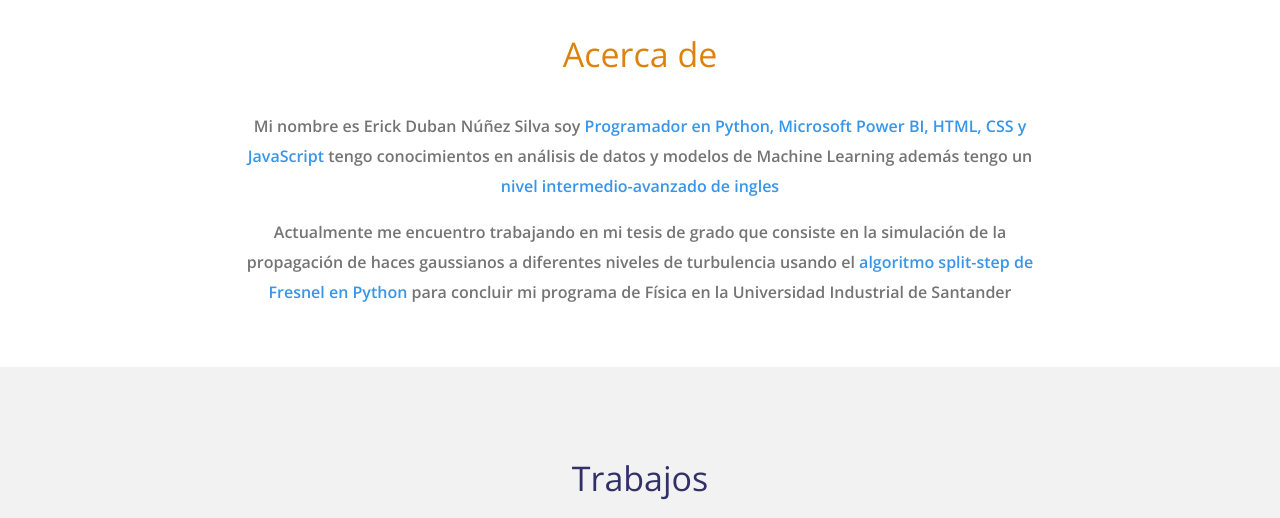
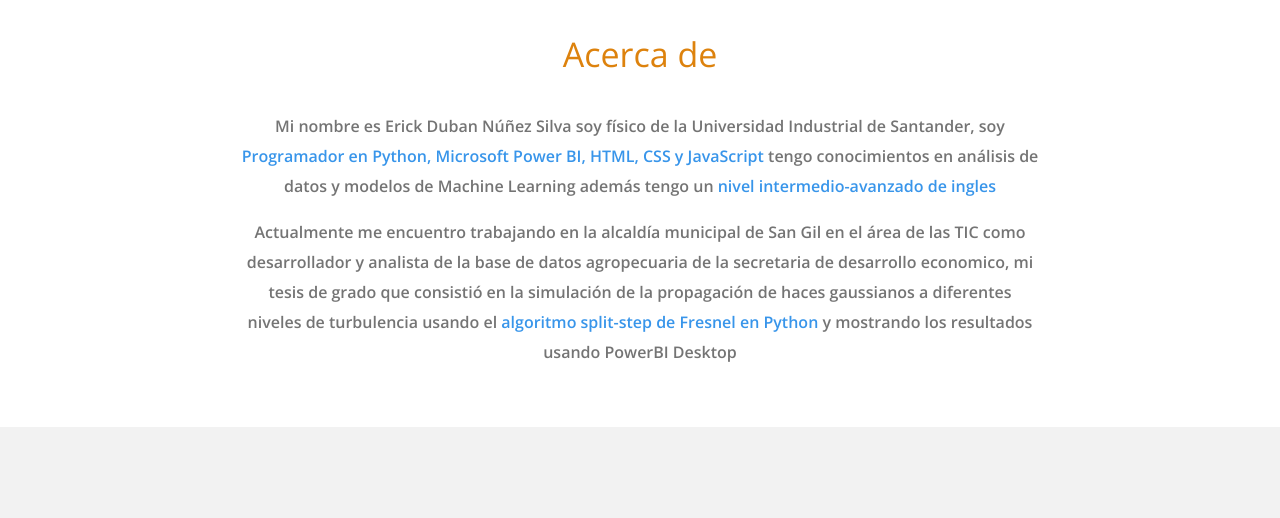
Before and after one commit to erickericki/MyPortfolio, a plain HTML site: page index.html in a window 1280 px wide. Shown: the part 671-1189 px from the top of the page. Drawn offline with nearby package versions, Linux system fonts and the light colour scheme.

Commit message:
Update index.html

```diff
--- a/index.html
+++ b/index.html
@@ -36,8 +36,8 @@
                 </div>
                 <div class="texto">
                     <h3 class="titulo">Acerca de</h3>
-                    <p> Mi nombre es Erick Duban Núñez Silva soy <span class="bold">Programador en Python, Microsoft Power BI, HTML, CSS y JavaScript </span> tengo conocimientos en análisis de datos y modelos de Machine Learning además tengo un <span class="bold">nivel intermedio-avanzado de ingles</span></p>
-                    <p>Actualmente me encuentro trabajando en mi tesis de grado que consiste en la simulación de la propagación de haces gaussianos a diferentes niveles de turbulencia usando el <span class="bold">algoritmo split-step de Fresnel en Python</span> para concluir mi programa de Física en la Universidad Industrial de Santander</p>
+                    <p> Mi nombre es Erick Duban Núñez Silva soy físico de la Universidad Industrial de Santander, soy <span class="bold">Programador en Python, Microsoft Power BI, HTML, CSS y JavaScript </span> tengo conocimientos en análisis de datos y modelos de Machine Learning además tengo un <span class="bold">nivel intermedio-avanzado de ingles</span></p>
+                    <p>Actualmente me encuentro trabajando en la alcaldía municipal de San Gil en el área de las TIC como desarrollador y analista de la base de datos agropecuaria de la secretaria de desarrollo economico, mi tesis de grado que consistió en la simulación de la propagación de haces gaussianos a diferentes niveles de turbulencia usando el <span class="bold">algoritmo split-step de Fresnel en Python</span> y mostrando los resultados usando PowerBI Desktop </p>
                 </div>
             </div>
         </section>
```
